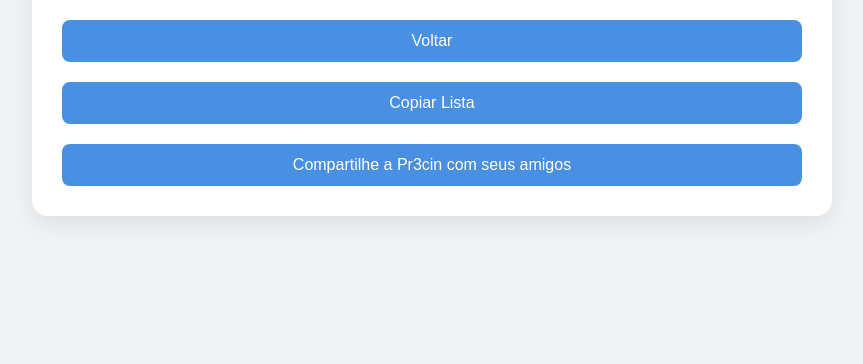
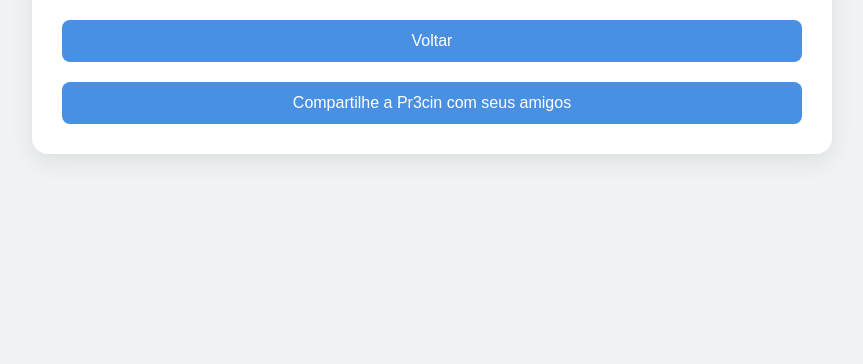
Before and after one commit to costavalmir/Pr3cin5.0, a Flask app: template templates/resultado.html in a window 1280 px wide. Shown: the part 194-558 px from the top of the page, without its empty margins (208-1071 px from the left). Run offline with Flask 3, Linux system fonts and the light colour scheme; the template is opened without the code that fills it, so the values that code supplies are empty; parts of the project's set-up code (start-up, migrations or seed data) failed here and were passed over.

Commit message:
Update resultado.html

```diff
--- a/templates/resultado.html
+++ b/templates/resultado.html
@@ -125,7 +125,6 @@
         </div>
 
         <button class="btn" onclick="window.history.back()">Voltar</button>
-        <button class="btn" onclick="copiarLista()">Copiar Lista</button>
 
         <!-- Novo botão para compartilhar no WhatsApp -->
         <button class="btn" onclick="compartilharWhatsApp()">Compartilhe a Pr3cin com seus amigos</button>
```
